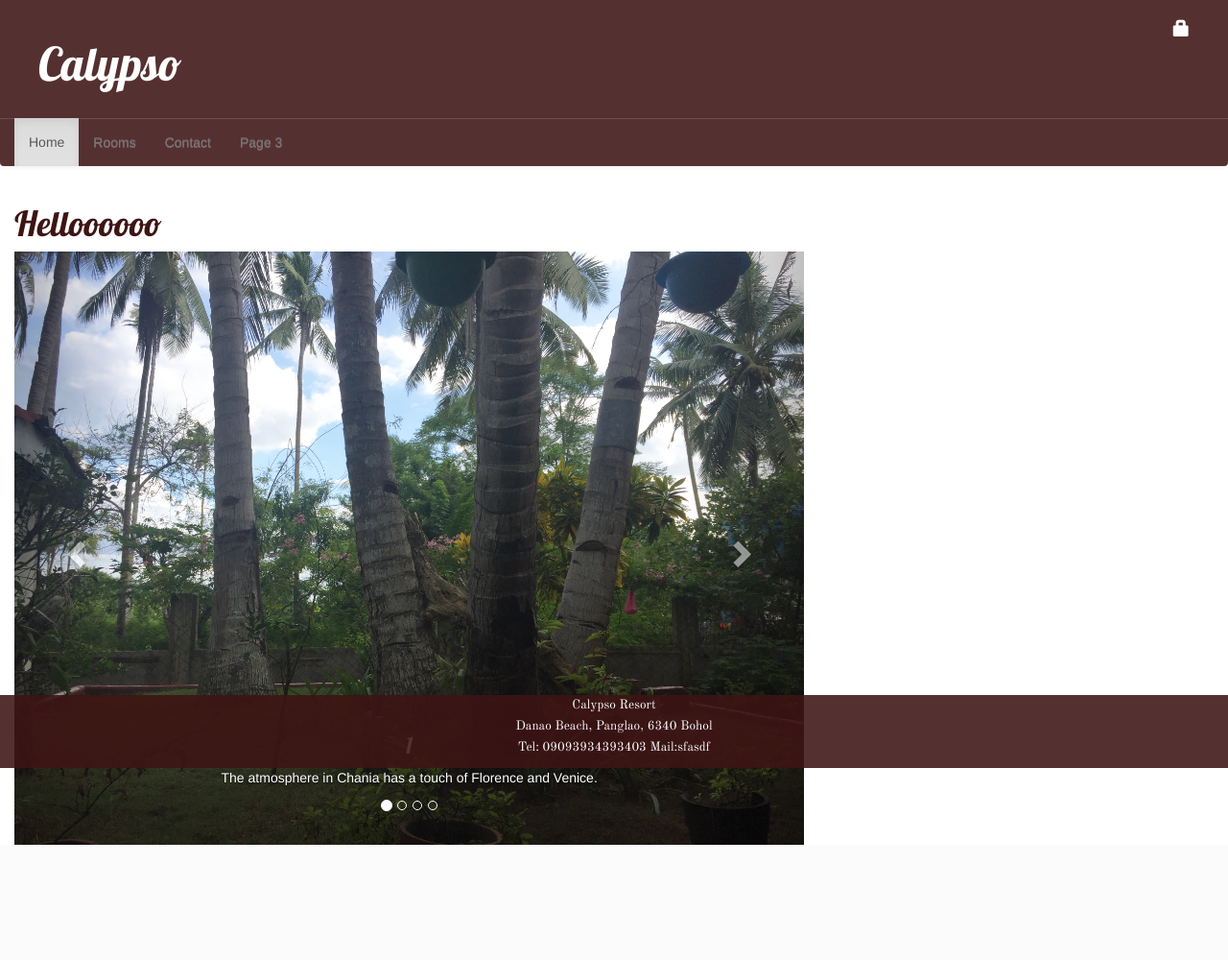
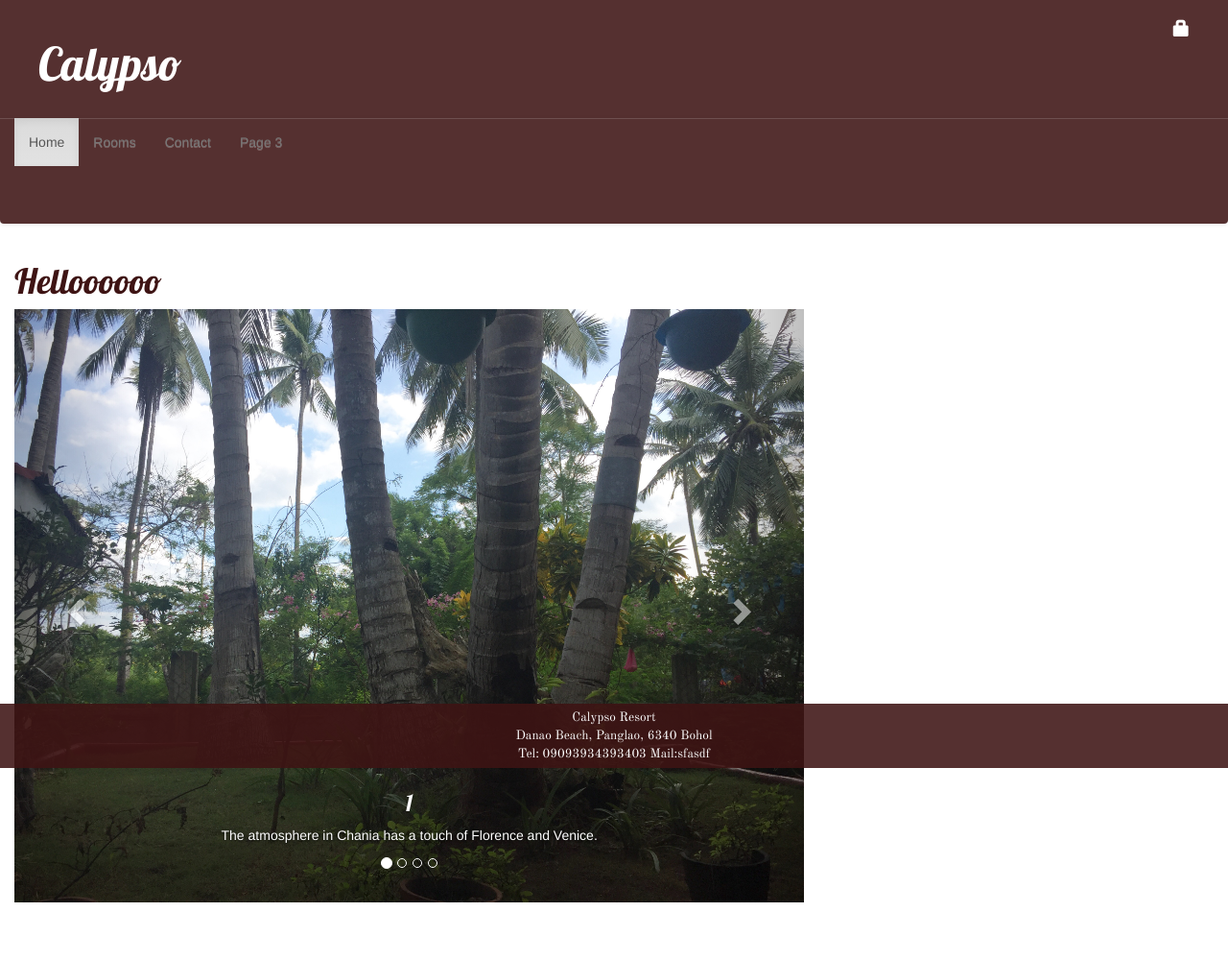
Before and after one commit to capoch/calypso, a Django app: template hotel/templates/hotel/home.html in a window 1280 px wide. Shown: the whole page at 96% size. Before the commit the page ends 880 px from the top, so only its background shows below. Run offline with Django 3.2, Linux system fonts and the light colour scheme; the template is opened without the code that fills it, so the values that code supplies are empty; some libraries are stand-ins or nearby versions.

Commit message:
further sticky footer corrections

```diff
--- a/hotel/static/css/calypso.css
+++ b/hotel/static/css/calypso.css
@@ -8,6 +8,7 @@
     text-decoration: none;
 }
 .container-fluid{
+  margin-bottom:60px;
 }
 .navbar {
   border: 0;
@@ -81,14 +82,15 @@ h1, h2, h3, h4 {
 
 .footer {
     margin: 0; padding: 5px 20px 5px 20px; border: 0;
-    position: absolute;
+    position: fixed;
+    clear: both;
     bottom: 0;
     width: 100%;
 }
 
 .footer p {
     text-align: center;
-    line-height: 90%;
+    margin: 0;
     color: #ffffff;
     font-size: 10pt;
     font-family: 'Old Standard TT', serif;
--- a/hotel/templates/hotel/base.html
+++ b/hotel/templates/hotel/base.html
@@ -9,9 +9,7 @@
     <link rel="stylesheet" href="//maxcdn.bootstrapcdn.com/bootstrap/3.2.0/css/bootstrap-theme.min.css">
     <link href="//fonts.googleapis.com/css?family=Lobster&subset=latin,latin-ext" rel="stylesheet" type="text/css">
     <link href="//fonts.googleapis.com/css?family=Old+Standard+TT" rel="stylesheet">
-    <!-- Custom Stylsheet for stickyfooter -->
-    <link href="sticky-footer.css" rel="stylesheet">
-    <link rel="stylesheet" href="{% static 'css/calypso.css' %}">
+  <link rel="stylesheet" href="{% static 'css/calypso.css' %}">
 </head>
 
 <body>
```
